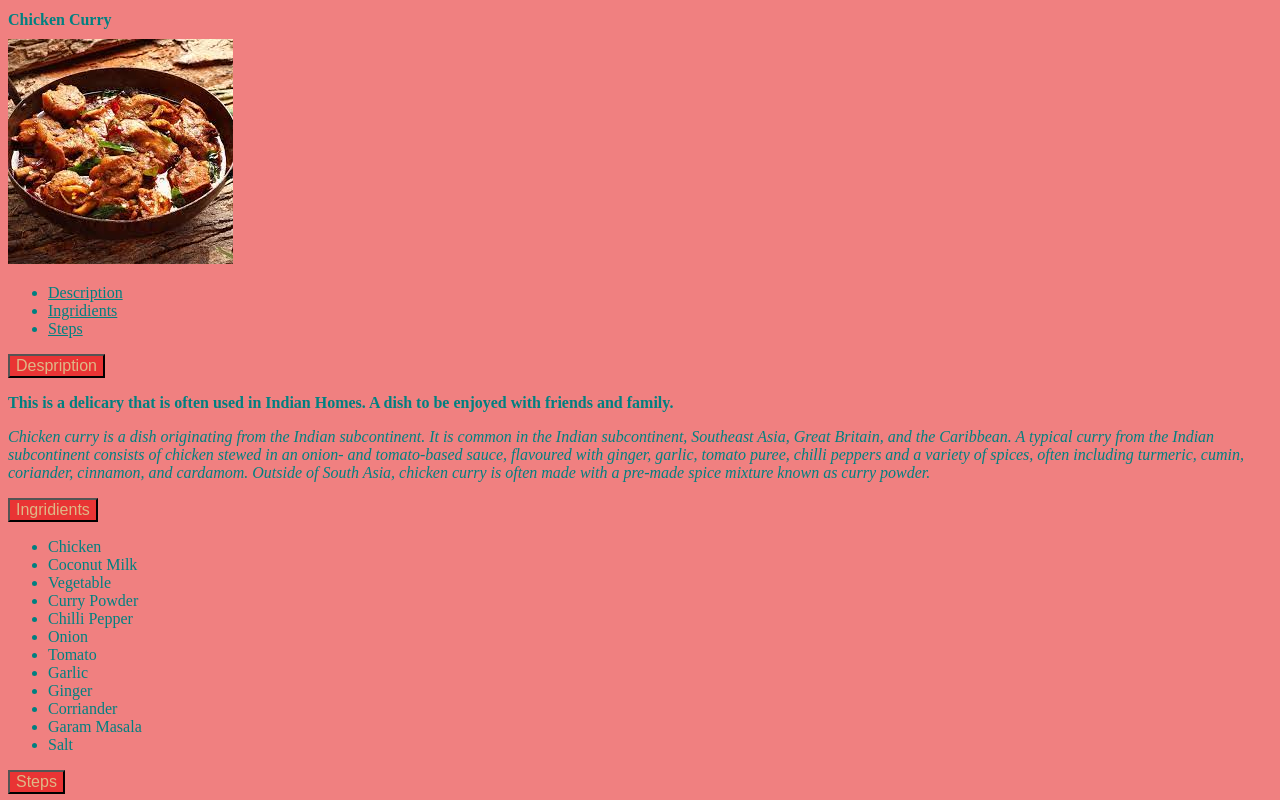
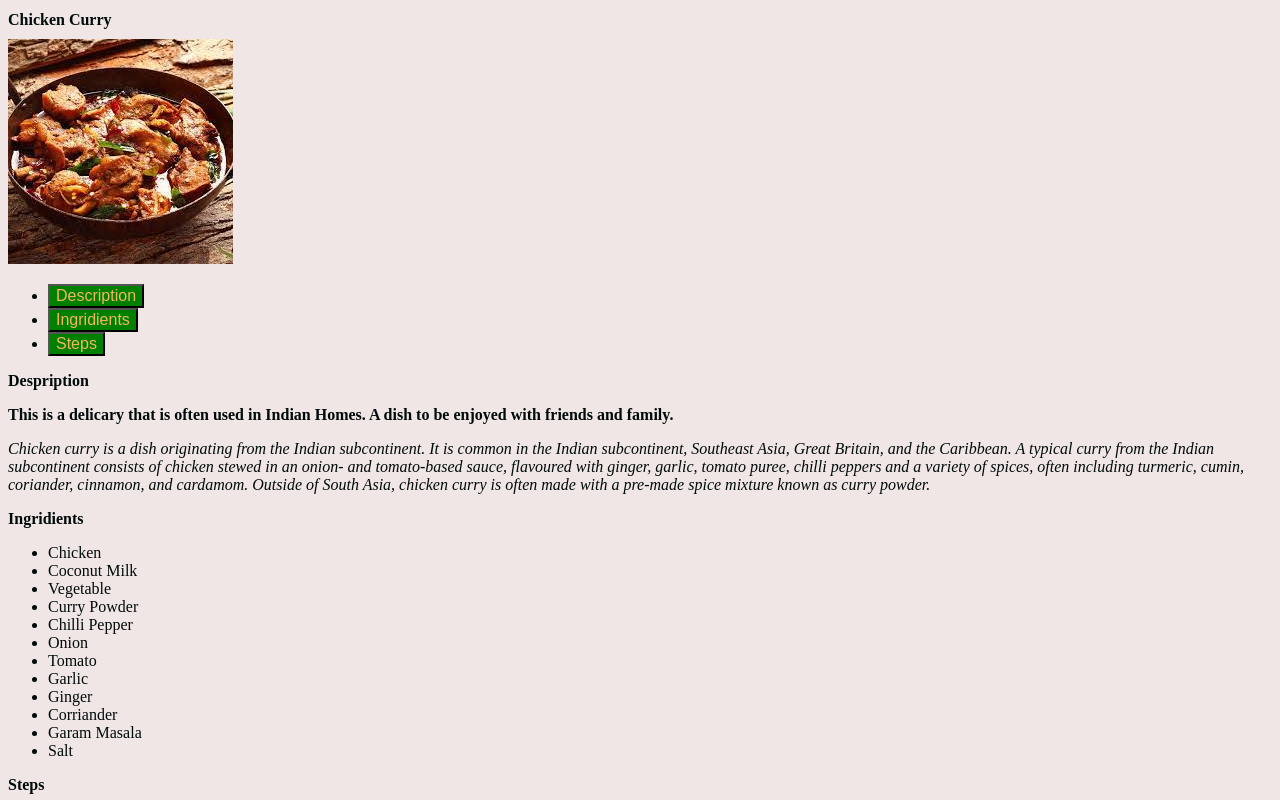
Before and after one commit to Amartya017/Project-Recepi, a plain HTML site: page Recipe1.html in a window 1280 px wide. Shown: the top 800 px of the page. Drawn offline with Linux system fonts and the light colour scheme.

Commit message:
CSS improved

```diff
--- a/Recipe1.html
+++ b/Recipe1.html
@@ -11,11 +11,11 @@
     <h1>Chicken Curry</h1>
     <img src="images/Chicken.jpg" alt="Imgage Error" />
     <ul>
-    <li><a href="#Description">Description</a></li>
-    <li><a href="#I">Ingridients</a></li>
-    <li><a href="#S">Steps</a></li>
+    <li><a href="#Description"><button class="button">Description</button></a></li>
+    <li><a href="#I"><button class="button">Ingridients</button></a></li>
+    <li><a href="#S"><button class="button">Steps</button></a></li>
     </ul>
-    <h2><a name ="Description"><button class="button">Despription</button></a></h2>
+    <h2><a name ="Description">Despription</a></h2>
     <p>
       <strong>This is a delicary that is often used in Indian Homes. A dish to be
         enjoyed with friends and family.</strong>
@@ -29,7 +29,7 @@
       South Asia, chicken curry is often made with a pre-made spice mixture
       known as curry powder.</em>
     </p>
-    <h2><a name ="I"><button class="button">Ingridients</button></a></h2>
+    <h2><a name ="I">Ingridients</a></h2>
     <ul>
       <li>Chicken</li>
       <li>Coconut Milk</li>
@@ -44,7 +44,7 @@
       <li>Garam Masala</li>
       <li>Salt</li>
     </ul>
-    <h2><a name ="S"><button class="button">Steps</button></a> </h2>
+    <h2><a name ="S">Steps</a> </h2>
     <ol>
       <li>
         Heat 2 tablespoons of oil in heavy bottom pan. When the oil turns
--- a/style.css
+++ b/style.css
@@ -1,13 +1,13 @@
 *{
-    background-color: lightcoral;
-    color: teal;
+    background-color: rgb(240, 230, 230);
+    color: rgb(1, 10, 10);
     font-size: medium;
 }
-.button{
+.button.button.homepage{
     background-color: rgba(230, 13, 13, 0.657);
     color: burlywood;
 }
-.button.homepage{
+.button{
     background-color: green;
     color: rgb(243, 182, 91);
 }
```
Also changed, not shown: Recipe2.html (+6 -6 lines), Recipe3.html (+6 -6 lines), Recipe4.html (+6 -6 lines).
